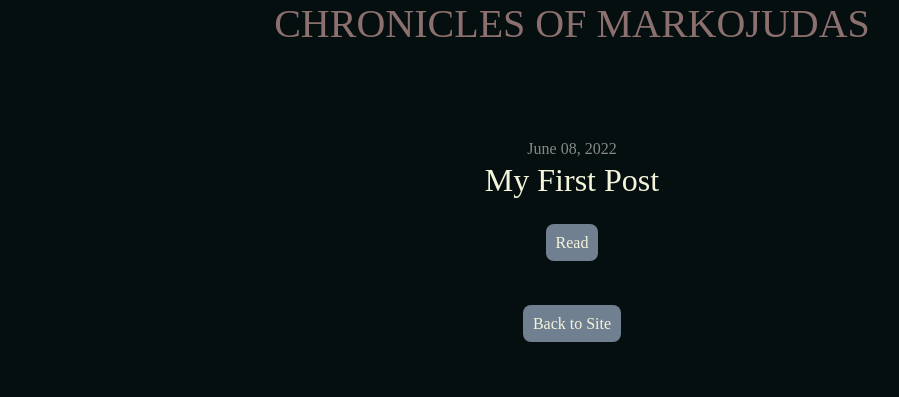
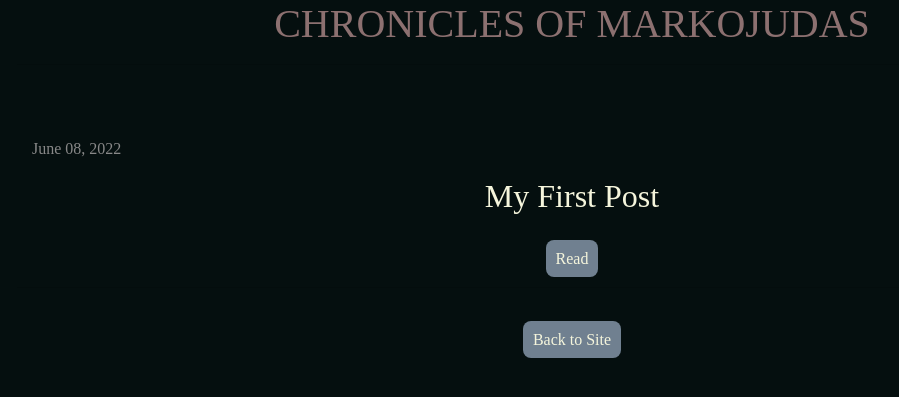
Before and after one commit to Markojudas/chronicles, a Jekyll site: the page built from index.html, in a window 1280 px wide. Shown: the top 397 px of the page, without its empty margins (68-967 px from the left). Built offline with Jekyll 4.4.1, drawn with Linux system fonts in a browser that asks for light colours; nearby versions of some CDN libraries; some web fonts are replaced.

Commit message:
changed the alignment of the date

```diff
--- a/_includes/blog.html
+++ b/_includes/blog.html
@@ -2,7 +2,9 @@
     <div class="container">
         <!-- POST -->
         {% for post in site.posts %}
-        <div class="post-date">{{ post.date | date: "%B %d, %Y" }}</div>
+        <div class="post-date">
+            <p>{{ post.date | date: "%B %d, %Y" }}</p>
+        </div>
         <h2><a href="{{ post.url | relative_url }}">{{ post.title }}</a></h2>
 
         <br>
```
